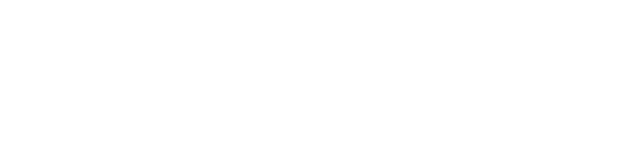
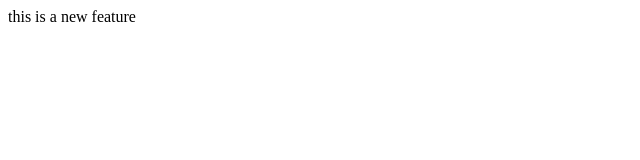
Before and after one commit to Ankita287/LocalRepo, a plain HTML site: page index.html in a window 1280 px wide. Shown: the whole page, without its empty margins (0-640 px from the left). Drawn offline with Linux system fonts and the light colour scheme.

Commit message:
Add new feature

```diff
--- a/index.html
+++ b/index.html
@@ -4,7 +4,7 @@
     <meta charset="UTF-8">
     <title>Title</title>
 </head>
-<body>
+<body> this is a new feature
 
 </body>
 </html>
```
